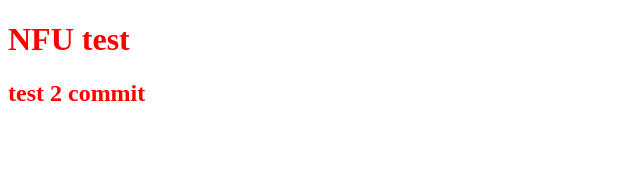
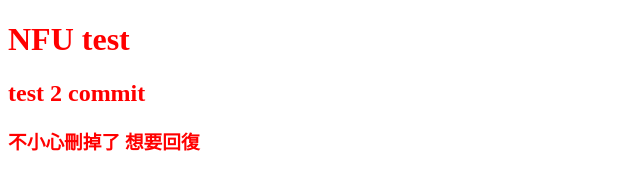
Before and after one commit to NFU-test1/test, a plain HTML site: page index.html in a window 1280 px wide. Shown: the whole page, without its empty margins (0-640 px from the left). Drawn offline with Linux system fonts and the light colour scheme.

Commit message:
練習還原

```diff
--- a/index.html
+++ b/index.html
@@ -8,5 +8,8 @@
     <h1>NFU test</h1>
     <link rel="stylesheet" href="all.css">
     <h2>test 2 commit</h2>
+    <h3>
+      不小心刪掉了 想要回復
+    </h3>
   </body>
 </html>
```
